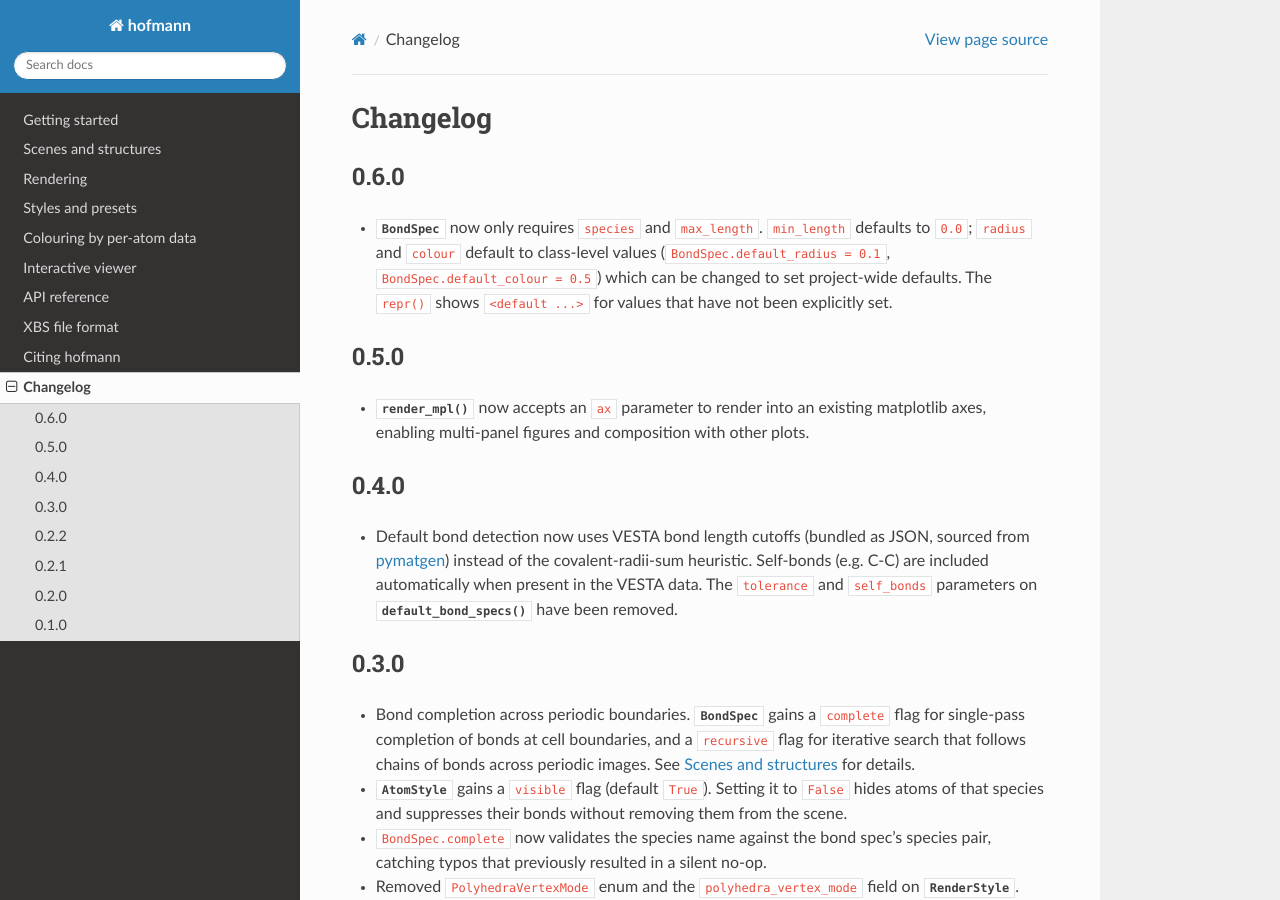
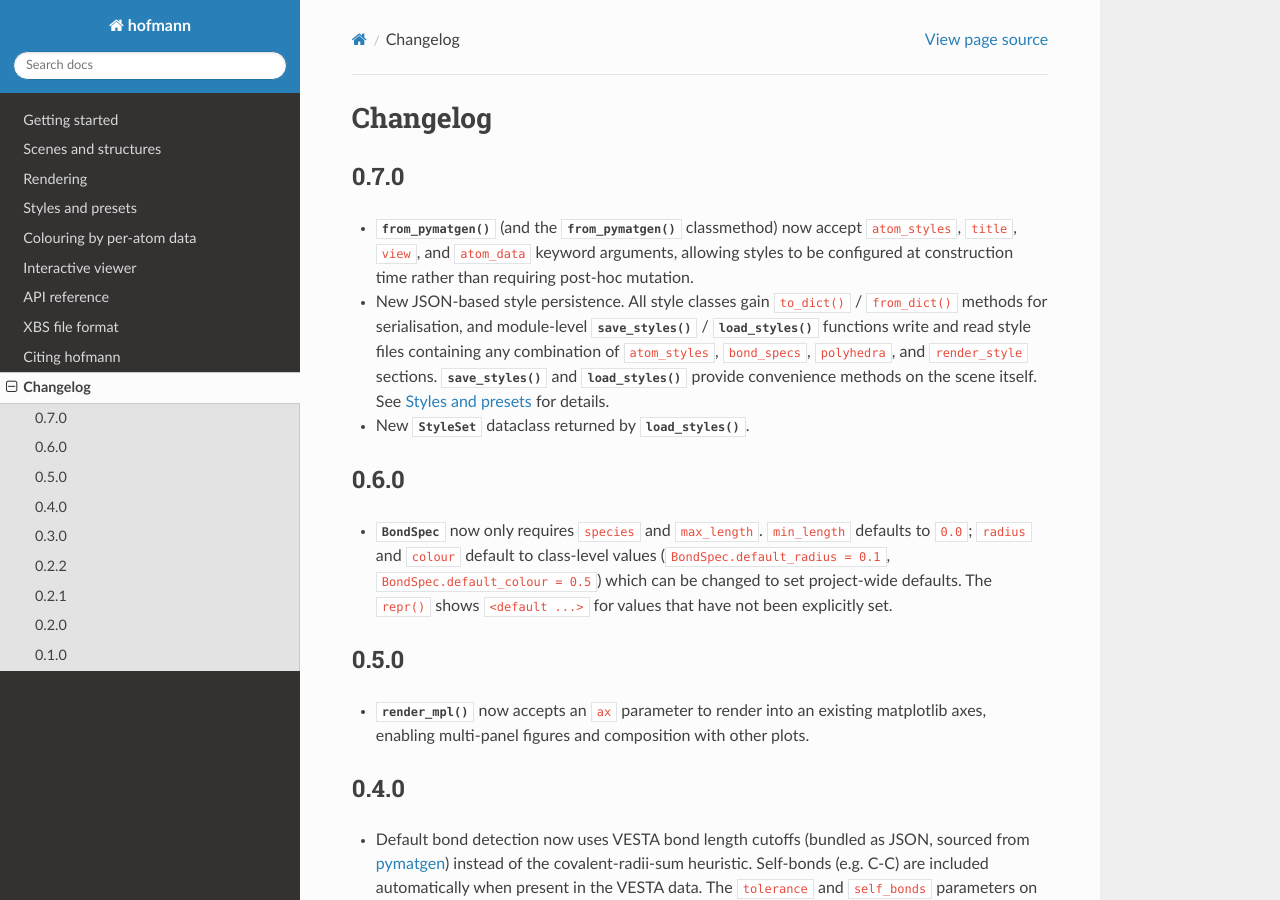
Before and after one commit to bjmorgan/hofmann, a Sphinx documentation site: the page built from docs/changelog.rst, in a window 1280 px wide and 900 px high. Built offline with Sphinx 7.4.7 and the Read the Docs theme 3.1.0, drawn with Linux system fonts in a browser that asks for light colours.

Commit message:
Bump version to 0.7.0 and add changelog entry

```diff
--- a/docs/changelog.rst
+++ b/docs/changelog.rst
@@ -1,5 +1,27 @@
 Changelog
 =========
+
+0.7.0
+-----
+
+- :func:`~hofmann.from_pymatgen` (and the
+  :meth:`~hofmann.StructureScene.from_pymatgen` classmethod) now
+  accept ``atom_styles``, ``title``, ``view``, and ``atom_data``
+  keyword arguments, allowing styles to be configured at construction
+  time rather than requiring post-hoc mutation.
+
+- New JSON-based style persistence.  All style classes gain
+  ``to_dict()`` / ``from_dict()`` methods for serialisation, and
+  module-level :func:`~hofmann.save_styles` /
+  :func:`~hofmann.load_styles` functions write and read style files
+  containing any combination of ``atom_styles``, ``bond_specs``,
+  ``polyhedra``, and ``render_style`` sections.
+  :meth:`~hofmann.StructureScene.save_styles` and
+  :meth:`~hofmann.StructureScene.load_styles` provide convenience
+  methods on the scene itself.  See :doc:`styles` for details.
+
+- New :class:`~hofmann.StyleSet` dataclass returned by
+  :func:`~hofmann.load_styles`.
 
 0.6.0
 -----
--- a/pyproject.toml
+++ b/pyproject.toml
@@ -4,7 +4,7 @@ build-backend = "setuptools.build_meta"
 
 [project]
 name = "hofmann"
-version = "0.6.0"
+version = "0.7.0"
 description = "A modern Python reimagining of the XBS ball-and-stick crystal structure viewer"
 readme = "README.md"
 requires-python = ">=3.11"
```
